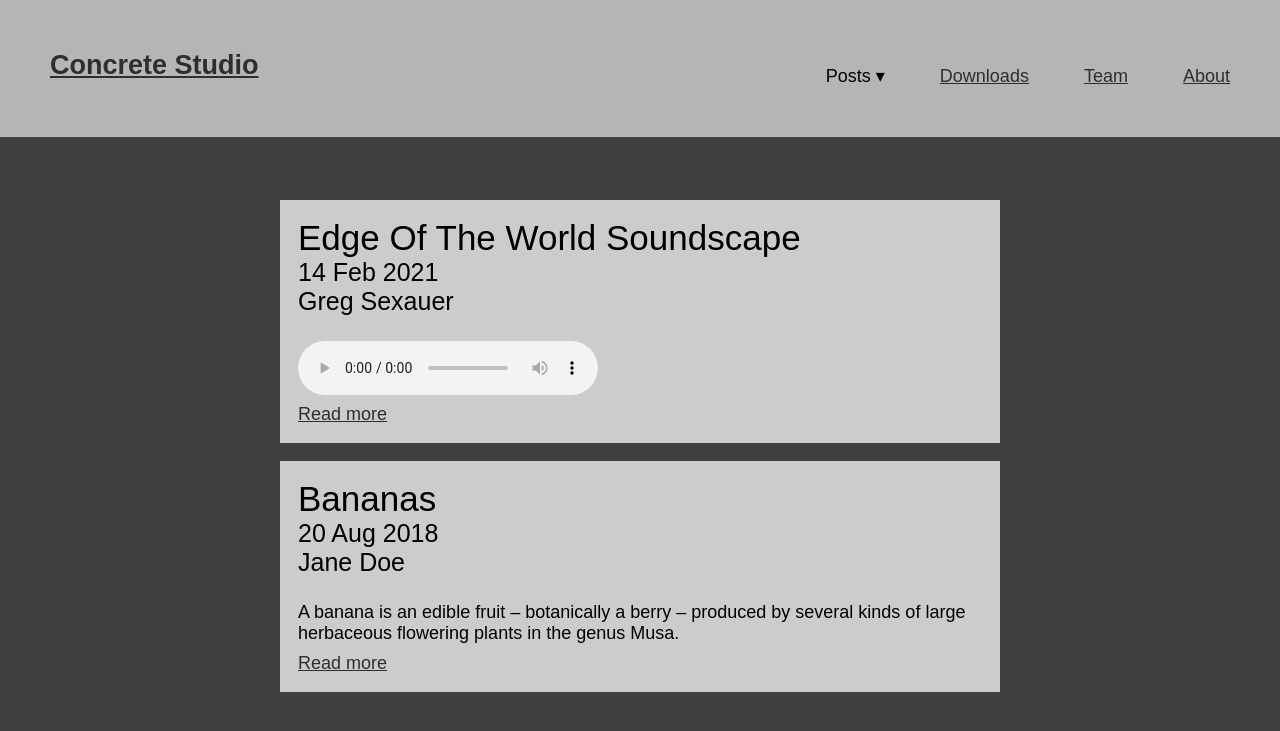
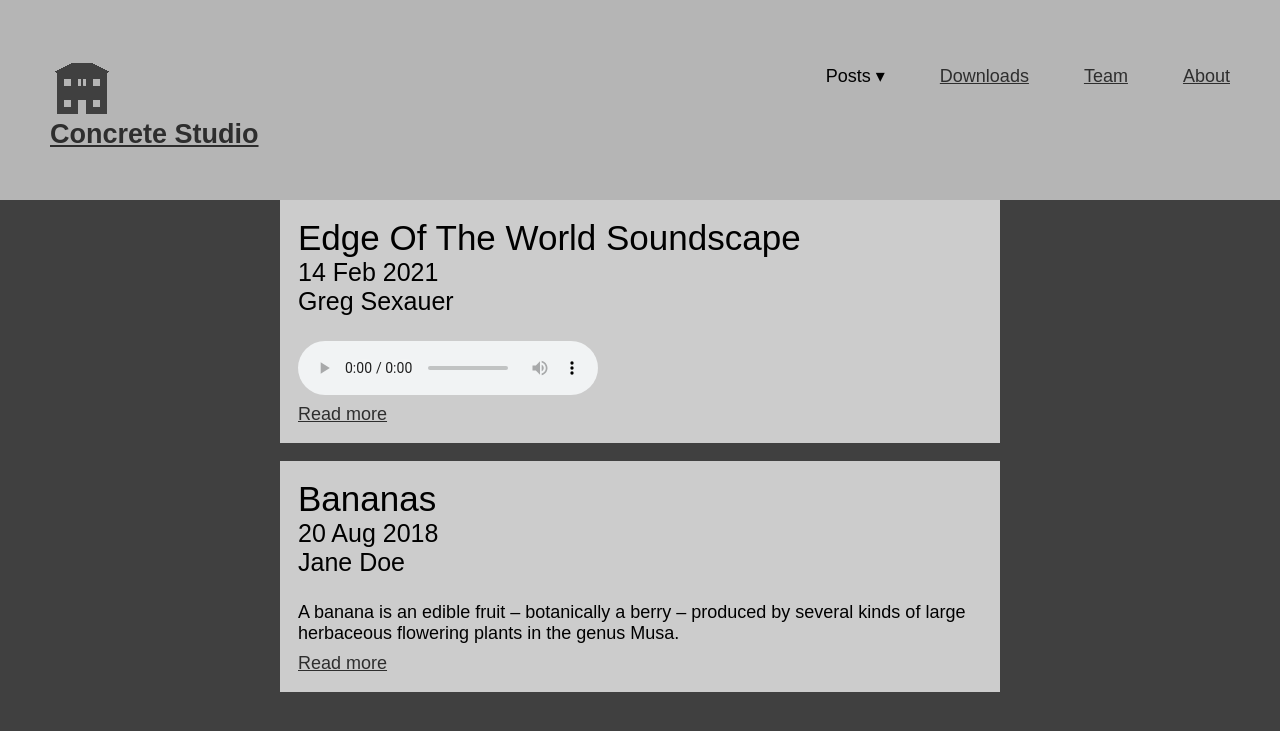
Before and after one commit to gregsexauer/concrete-studio, a Jekyll site: the page built from index.html, in a window 1280 px wide and 1200 px high. Shown: the top 731 px of the window. Built offline with Jekyll 4.4.1, drawn with Linux system fonts in a browser that asks for light colours.

Commit message:
added home image

```diff
--- a/_includes/navigation.html
+++ b/_includes/navigation.html
@@ -1,6 +1,11 @@
 <nav>
   <div class="header">
-    <div class="logo"><a href="{{ site.base_path }}/index.html"><h1>Concrete Studio</h1></a></div>
+    <div class="logo">
+      <a href="{{ site.base_path }}/index.html">
+        <img src="{{ site.base_path }}/assets/images/house-silhouette.png" alt="Home Button">
+        <h1>Concrete Studio</h1>
+      </a>
+    </div>
     <ul class="menu">
       <li class="dropdown"><span>Posts ▾</span>
         <ul class="posts-menu">
```
Also changed, not shown: assets/images/house-silhouette.png (added).
